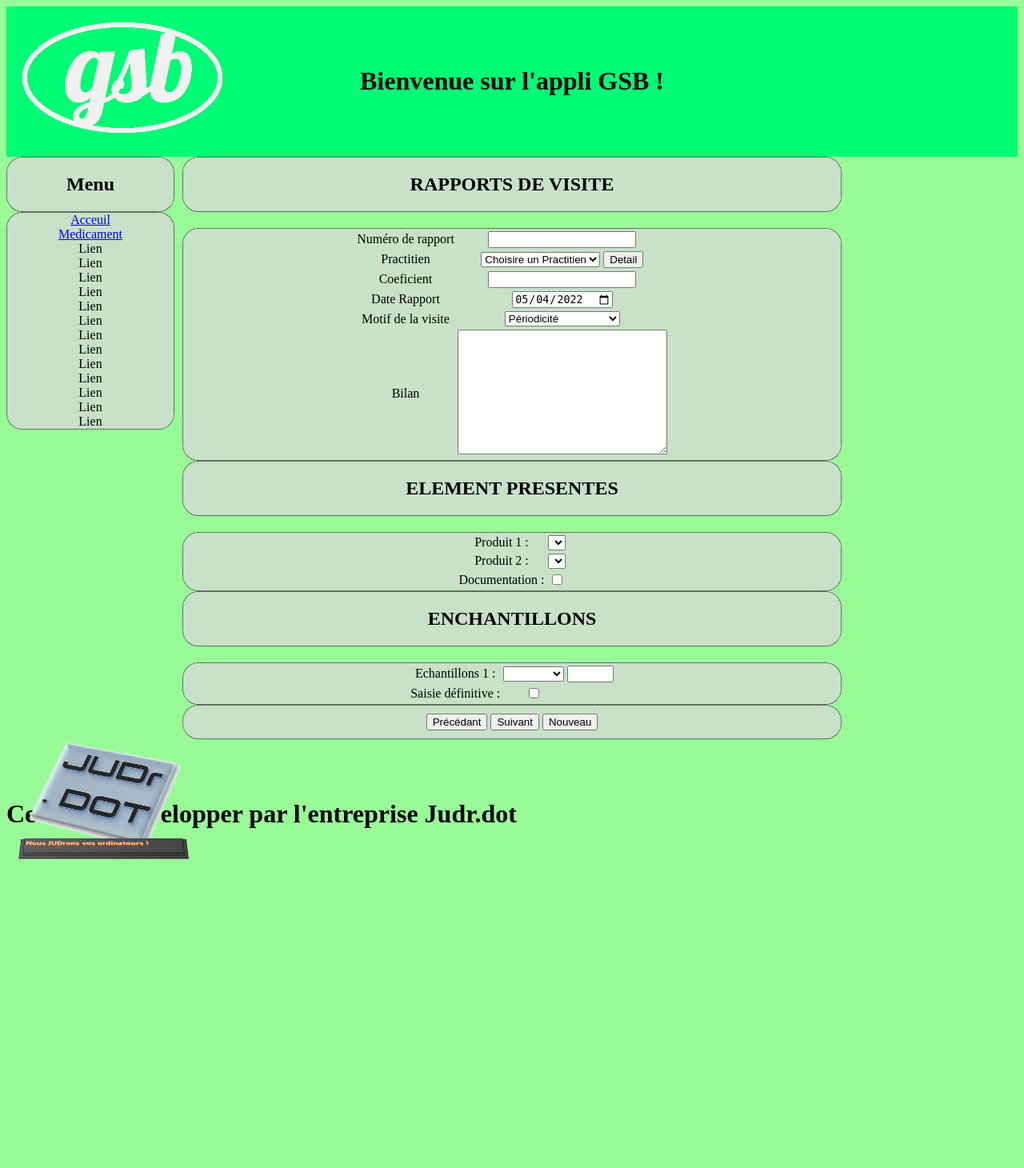
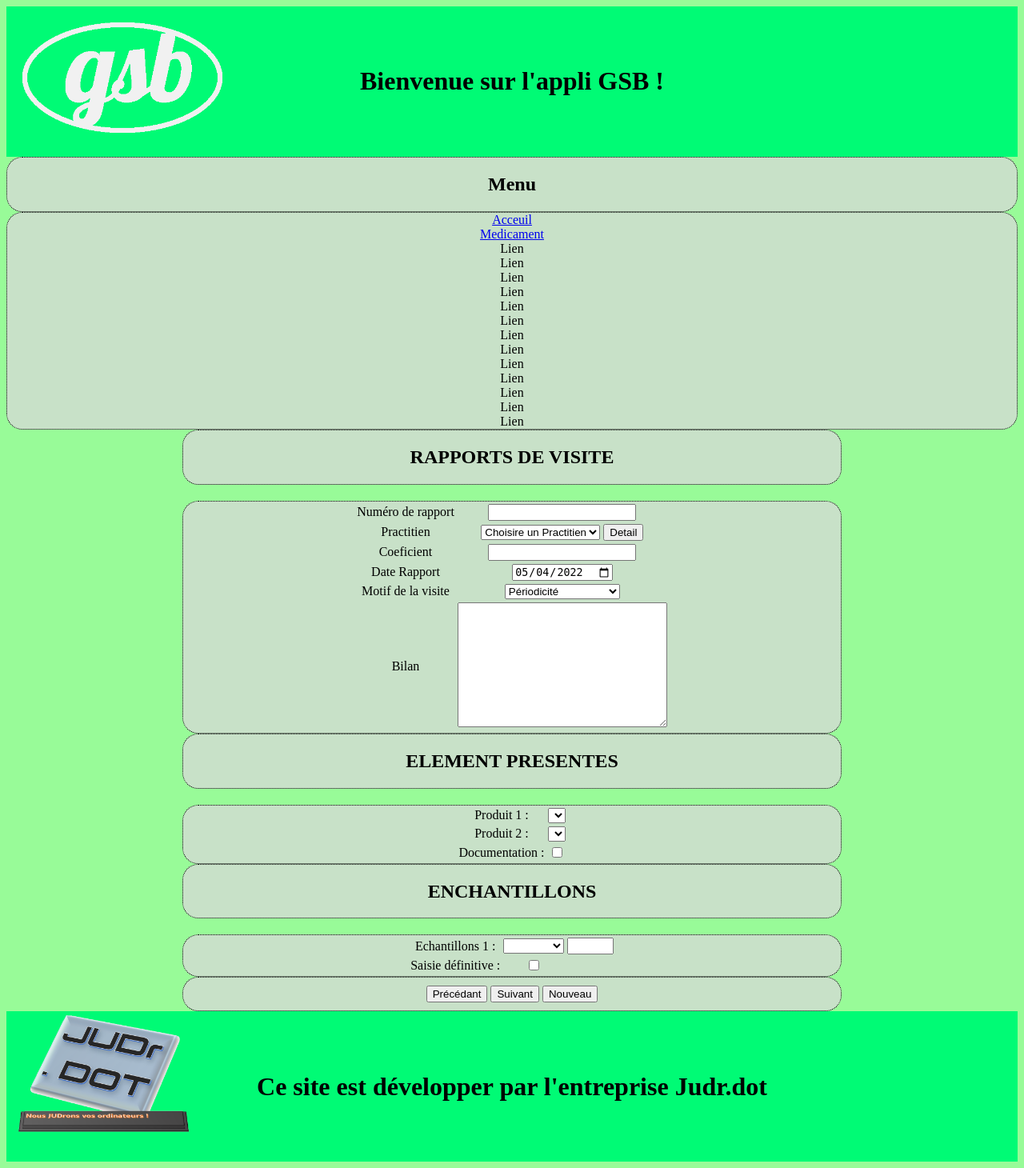
Before and after one commit to killian24000/Maquette_site, a PHP site: page /DepotFormulaire.php in a window 1280 px wide. Shown: the whole page at 80% size. Before the commit the page ends 1074 px from the top, so only its background shows below. Run offline with PHP 8.4, Linux system fonts and the light colour scheme; lists and menus that the app fills with data are empty.

Commit message:
Update Banniere.CSS

```diff
--- a/CSS/Banniere.CSS
+++ b/CSS/Banniere.CSS
@@ -18,23 +18,10 @@
 }
 
 #bas_de_page
-<<<<<<< Updated upstream
-{
-background-color: rgb(0, 251, 117);
-text-align: center;
-
-}
-=======
 {
 
     background-color: rgb(0, 251, 117);
     text-align: center;
-}
-
-#raccourci{
-    position:fixed;
-    text-align: left;
-    min-width: 210px;
 }
 
 #entete{
@@ -54,4 +41,17 @@
     border-style: dotted;
     border-radius: 20px;
 }
->>>>>>> Stashed changes
+
+
+#FigureRaccourci{
+    position: sticky;
+    top:5px;
+    margin: 0;
+}
+#ZoneRaccourci{
+    border: 0px rgb(145, 255, 0);
+    border-style:double;
+    max-width: 5cm;
+    display:inline-table;
+    padding: 0%;
+}
```
